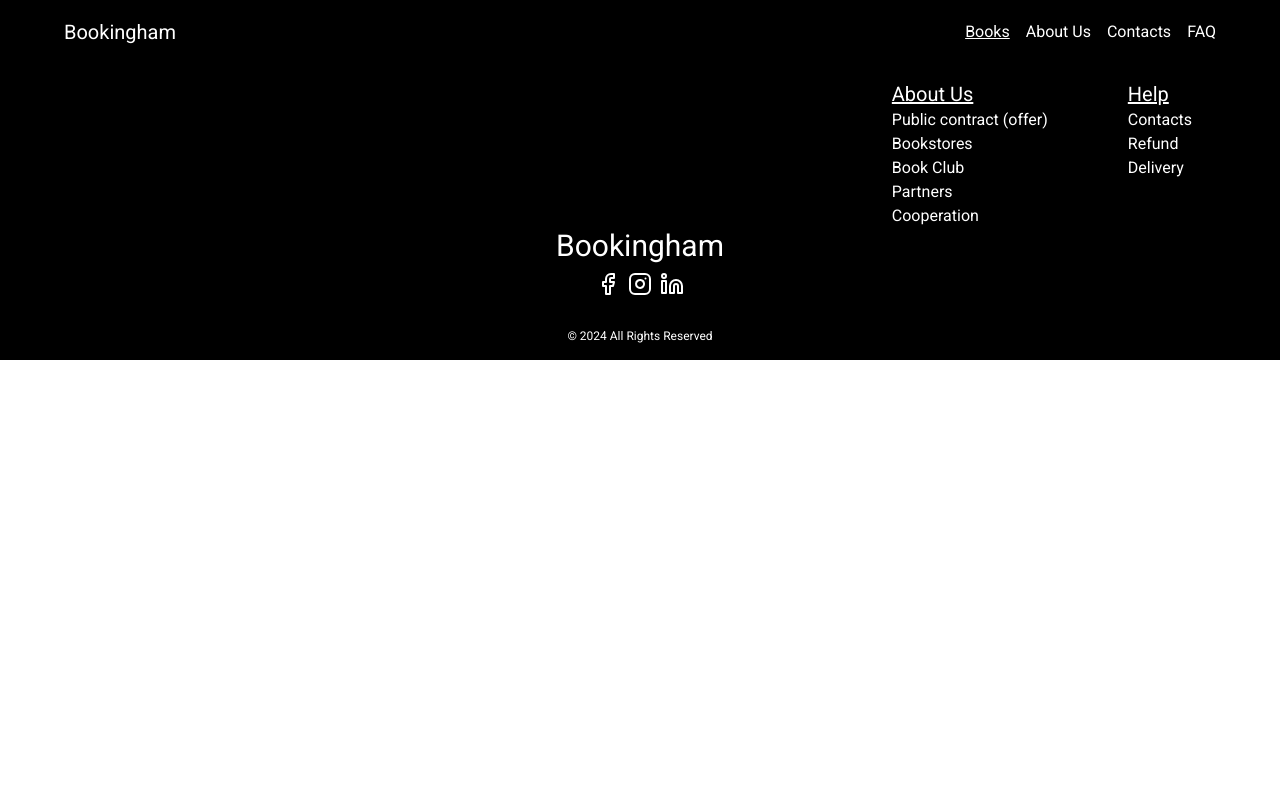
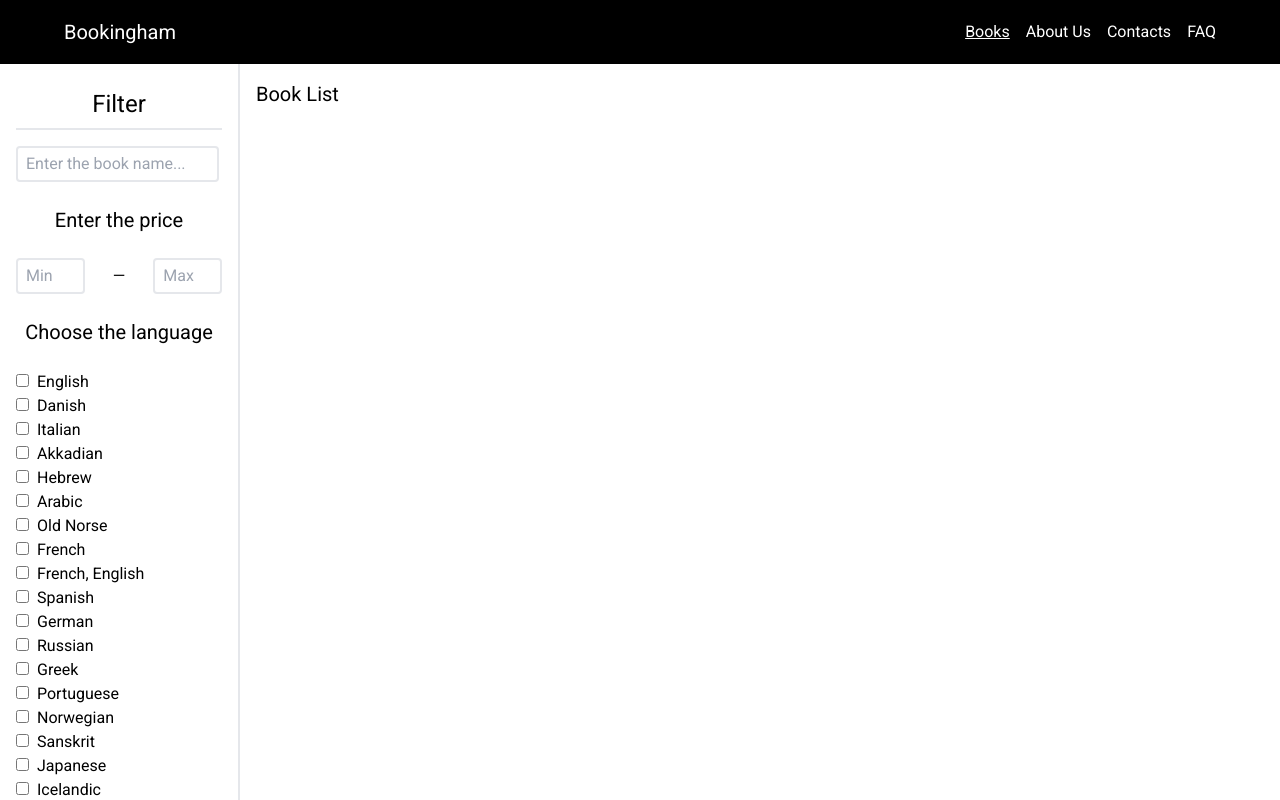
Before and after one commit to orionus14/bookingham, a React (Vite) app: page /books in a window 1280 px wide. Shown: the top 800 px of the page. Built offline with nearby package versions, Linux system fonts and the light colour scheme.

Commit message:
Added Price and Language Filter (without functionality)

```diff
--- /dev/null
+++ b/src/components/CheckboxList.tsx
@@ -0,0 +1,26 @@
+import React from 'react'
+
+interface ICheckboxList {
+    categories: string[];
+    name: string;
+}
+
+const CheckboxList: React.FC<ICheckboxList> = ({ categories, name }) => {
+    return (
+        <ul>
+            {categories.map((category, index) => (
+                <li key={index}>
+                    <input
+                        type="checkbox"
+                        name={name}
+                        id={category}
+                        className='mr-2'
+                    />
+                    <label htmlFor={category}>{category}</label>
+                </li>
+            ))}
+        </ul>
+    )
+}
+
+export default CheckboxList
--- /dev/null
+++ b/src/components/Filter.tsx
@@ -0,0 +1,36 @@
+import React from 'react'
+import InputField from './InputField'
+import H2Text from './h2Text'
+import books from '../data/books.json'
+import CheckboxList from './CheckboxList'
+
+const Filter = () => {
+
+    const languages = [...new Set(books.map(book => book.language))]
+
+  return (
+    <div className='w-60 p-4 border-r-2'>
+      <h1 className="text-2xl text-center border-b-2 mb-4 p-2">Filter</h1>
+      <InputField placeholder='Enter the book name...' width='full' />
+
+      <div>
+        <H2Text text='Enter the price' />
+        <div className='flex justify-between items-center'>
+            <InputField placeholder='Min' width='w-1/3' />
+            &mdash;
+            <InputField placeholder='Max' width='w-1/3' />
+        </div>
+      </div>
+
+      <div>
+        <H2Text text='Choose the language' />
+        <div>
+            <CheckboxList categories={languages} name='languages' />
+        </div>
+      </div>
+
+    </div>
+  )
+}
+
+export default Filter
--- a/src/components/Footer.tsx
+++ b/src/components/Footer.tsx
@@ -1,10 +1,9 @@
-import React from 'react'
 import HoverText from './HoverText'
 import { Facebook, Instagram, Linkedin } from 'lucide-react'
 
 const Footer = () => {
   return (
-    <footer className='bg-black px-12 py-4 '>
+    <footer className='bg-black px-16 py-8 '>
       <div className='flex flex-wrap justify-end'>
         <div className='mx-10'>
           <h3 className='text-white text-xl underline'>About Us</h3>
@@ -41,7 +40,7 @@ const Footer = () => {
           </ul>
         </div>
       </div>
-      <div className='logo'>
+      <div className='logo mt-4 mb-8'>
         <h1 className='text-3xl text-white text-center mb-2'>Bookingham</h1>
         <div className='flex space-x-2 justify-center'>
           <a href="https://www.facebook.com/">
@@ -55,7 +54,7 @@ const Footer = () => {
           </a>
         </div>
       </div>
-      <div className='text-white text-xs text-center mt-8'>
+      <div className='text-white text-xs text-center'>
         &copy; 2024 All Rights Reserved
       </div>
     </footer>
--- /dev/null
+++ b/src/components/GenerateBooks.tsx
@@ -0,0 +1,11 @@
+import React from 'react'
+
+const GenerateBooks = () => {
+    return (
+        <div className='p-4'>
+            <div className="text-xl">Book List</div>
+        </div>
+    )
+}
+
+export default GenerateBooks
--- /dev/null
+++ b/src/components/H2Text.tsx
@@ -0,0 +1,13 @@
+import React from 'react'
+
+interface IH2Text {
+    text: string;
+}
+
+const H2Text: React.FC<IH2Text> = ({text}) => {
+  return (
+    <h2 className='text-xl text-center my-4 p-2'>{text}</h2>
+  )
+}
+
+export default H2Text
--- /dev/null
+++ b/src/components/InputField.tsx
@@ -0,0 +1,18 @@
+import React from 'react'
+
+interface IInputField {
+  placeholder: string;
+  width: string
+}
+
+const InputField: React.FC<IInputField> = ({ placeholder, width }) => {
+  return (
+    <input
+      type="text"
+      placeholder={placeholder}
+      className={`h-6 border-2 rounded px-2 py-4 ${width}`}
+    />
+  )
+}
+
+export default InputField
--- a/src/pages/BookList.tsx
+++ b/src/pages/BookList.tsx
@@ -1,9 +1,12 @@
 import React from 'react'
+import Filter from '../components/Filter'
+import GenerateBooks from '../components/GenerateBooks'
 
 const BookList = () => {
   return (
-    <div>
-
+    <div className='flex'>
+      <Filter />
+      <GenerateBooks />
     </div>
   )
 }
```
